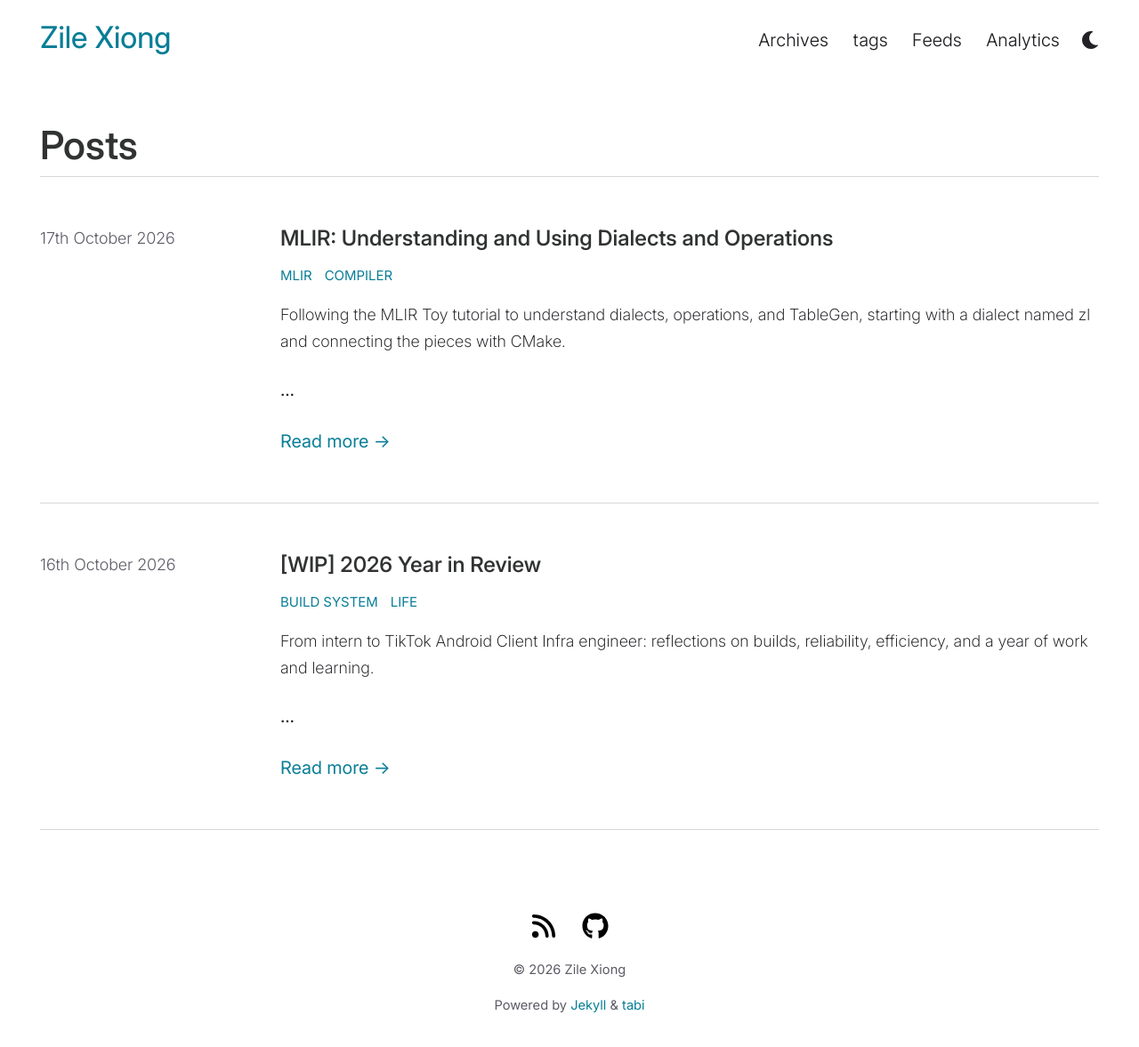
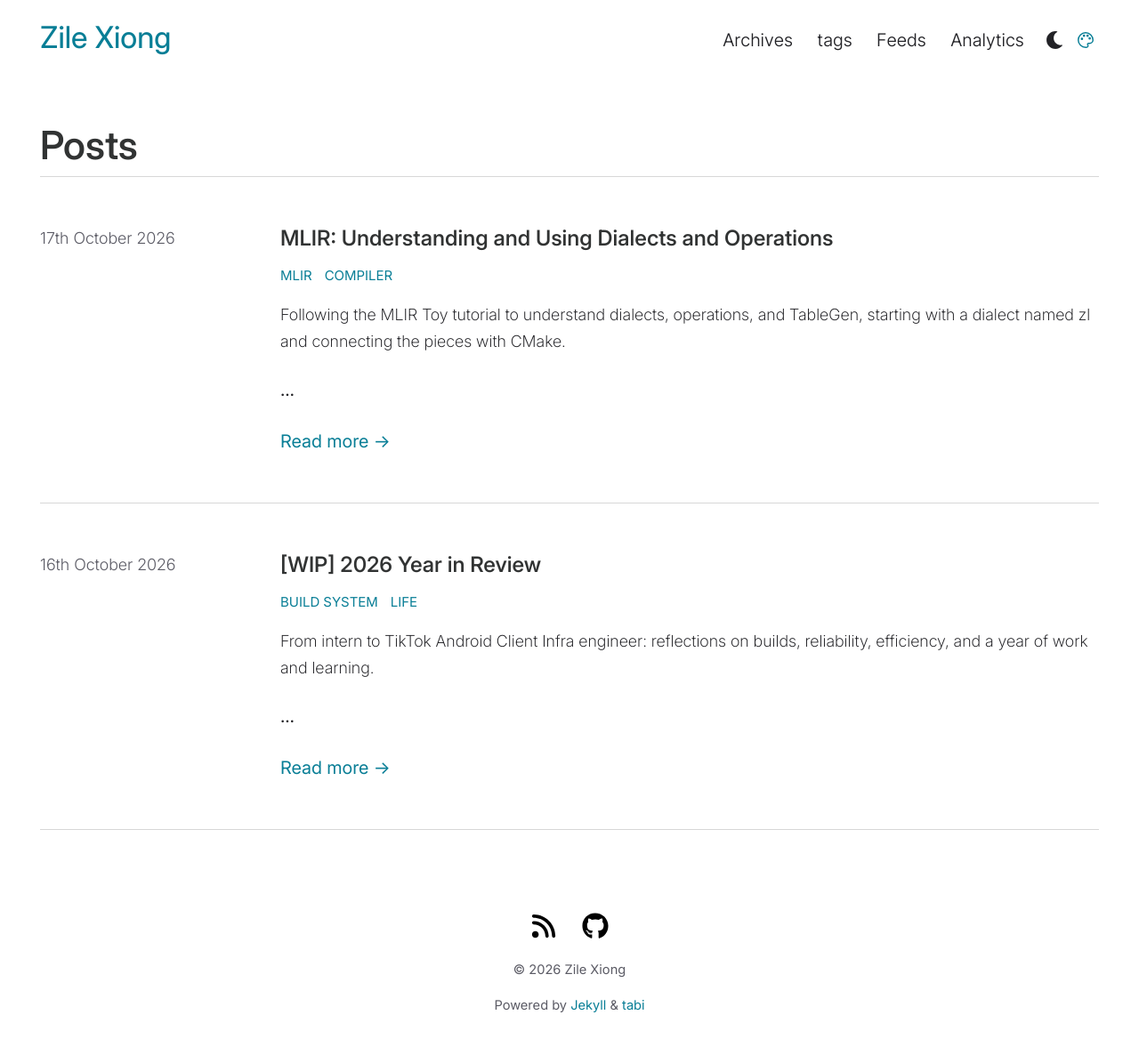
Before and after one commit to xiongzile/xiongzile.github.io, a Jekyll site: the page built from index.md, in a window 1280 px wide. Shown: the whole page at 89% size. Built offline with Jekyll 4.4.1, drawn with Linux system fonts in a browser that asks for light colours.

Commit message:
Add persistent accent color picker

```diff
--- /dev/null
+++ b/_includes/accent-picker.html
@@ -0,0 +1,18 @@
+<li class="accent-picker js">
+  <button class="accent-toggle" type="button" aria-label="Choose accent color" title="Choose accent color" aria-expanded="false" aria-controls="accent-options">
+    <svg viewBox="0 0 24 24" fill="none" stroke="currentColor" stroke-width="1.6" stroke-linecap="round" stroke-linejoin="round" aria-hidden="true">
+      <path d="M12 3a9 9 0 1 0 0 18h1a2 2 0 0 0 1.6-3.2c-.5-.7 0-1.8 1-1.8H17a4 4 0 0 0 4-4c0-5-4-9-9-9Z"/>
+      <circle cx="7.5" cy="10.5" r=".7"/>
+      <circle cx="10" cy="6.8" r=".7"/>
+      <circle cx="14.4" cy="6.8" r=".7"/>
+      <circle cx="17" cy="10" r=".7"/>
+    </svg>
+  </button>
+  <div class="accent-options" id="accent-options" role="group" aria-label="Accent color" hidden>
+    <button class="accent-choice" type="button" data-accent="teal" aria-label="Teal (original)" title="Teal (original)" aria-pressed="true"></button>
+    <button class="accent-choice" type="button" data-accent="blue" aria-label="Blue" title="Blue" aria-pressed="false"></button>
+    <button class="accent-choice" type="button" data-accent="purple" aria-label="Purple" title="Purple" aria-pressed="false"></button>
+    <button class="accent-choice" type="button" data-accent="rose" aria-label="Rose" title="Rose" aria-pressed="false"></button>
+    <button class="accent-choice" type="button" data-accent="orange" aria-label="Orange" title="Orange" aria-pressed="false"></button>
+  </div>
+</li>
--- a/_layouts/default.html
+++ b/_layouts/default.html
@@ -18,8 +18,10 @@
   <link rel="stylesheet" href="{{ '/assets/maskray/css/maskray.css' | relative_url }}">
   <link rel="stylesheet" href="{{ '/assets/rouge.css' | relative_url }}">
   <link rel="stylesheet" href="{{ '/assets/comments.css' | relative_url }}?v={{ site.time | date: '%s' }}">
+  <link rel="stylesheet" href="{{ '/assets/accent-theme.css' | relative_url }}">
   <noscript><link rel="stylesheet" href="{{ '/assets/maskray/no_js.css' | relative_url }}"></noscript>
   <script src="{{ '/assets/maskray/js/initializeTheme.min.js' | relative_url }}"></script>
+  <script src="{{ '/assets/accent-theme.js' | relative_url }}"></script>
   <script defer src="{{ '/assets/maskray/js/themeSwitcher.min.js' | relative_url }}"></script>
 </head>
 <body dir="ltr">
@@ -39,6 +41,7 @@
                 <div title="Toggle dark/light mode" class="theme-switcher" tabindex="0" role="button" aria-label="Toggle dark mode" aria-pressed="false"></div>
                 <div title="Reset mode to default" class="theme-resetter arrow" tabindex="0" role="button" aria-hidden="true" aria-label="Reset mode to default"></div>
               </li>
+              {% include accent-picker.html %}
             </ul>
           </li>
         </ul>
--- /dev/null
+++ b/assets/accent-theme.css
@@ -0,0 +1,75 @@
+[data-accent="teal"] { --accent-light: #087e96; --accent-dark: #91e0ee; }
+[data-accent="blue"] { --accent-light: #245cbb; --accent-dark: #9ec5ff; }
+[data-accent="purple"] { --accent-light: #7951ac; --accent-dark: #d1b2fa; }
+[data-accent="rose"] { --accent-light: #af426b; --accent-dark: #ffb2cf; }
+[data-accent="orange"] { --accent-light: #a35417; --accent-dark: #ffc38c; }
+
+:root[data-accent] { --primary-color: var(--accent-light); }
+:root[data-accent][data-theme="dark"] { --primary-color: var(--accent-dark); }
+
+.accent-picker {
+  position: relative;
+  display: flex;
+  align-items: center;
+  margin-inline-start: 0.45rem;
+}
+
+.accent-toggle {
+  display: flex;
+  align-items: center;
+  justify-content: center;
+  width: 1.5rem;
+  height: 1.5rem;
+  padding: 0.2rem;
+  border: 0;
+  border-radius: 0.2rem;
+  background: transparent;
+  color: var(--primary-color);
+  cursor: pointer;
+}
+
+.accent-toggle svg { width: 100%; height: 100%; }
+.accent-toggle:hover { background: var(--bg-1); }
+
+.accent-options {
+  position: absolute;
+  inset-block-start: calc(100% + 0.65rem);
+  inset-inline-end: 0;
+  z-index: 20;
+  display: flex;
+  gap: 0.55rem;
+  width: max-content;
+  padding: 0.7rem;
+  border: 1px solid var(--divider-color);
+  border-radius: 0.45rem;
+  background: var(--background-color);
+  box-shadow: 0 6px 20px rgb(0 0 0 / 12%);
+}
+
+.accent-options[hidden] { display: none; }
+
+.accent-choice {
+  display: grid;
+  place-items: center;
+  width: 1.6rem;
+  height: 1.6rem;
+  padding: 0;
+  border: 0;
+  border-radius: 50%;
+  background: var(--accent-light);
+  color: white;
+  font: 600 0.85rem/1 var(--sans-serif-font);
+  cursor: pointer;
+}
+
+[data-theme="dark"] .accent-choice {
+  background: var(--accent-dark);
+  color: #1f1f1f;
+}
+
+.accent-choice[aria-pressed="true"]::after { content: "✓"; }
+.accent-toggle:focus-visible,
+.accent-choice:focus-visible {
+  outline: 2px solid var(--text-color);
+  outline-offset: 3px;
+}
--- /dev/null
+++ b/assets/accent-theme.js
@@ -0,0 +1,61 @@
+(() => {
+  const root = document.documentElement;
+  const colors = ['teal', 'blue', 'purple', 'rose', 'orange'];
+  const storageKey = 'accent-color';
+  let selected = 'teal';
+
+  // Apply the saved color before the page is painted, alongside the light/dark theme.
+  try {
+    const saved = localStorage.getItem(storageKey);
+    if (colors.includes(saved)) selected = saved;
+  } catch (_) {
+    // Color switching still works when browser storage is unavailable.
+  }
+  root.dataset.accent = selected;
+
+  document.addEventListener('DOMContentLoaded', () => {
+    const picker = document.querySelector('.accent-picker');
+    const toggle = picker.querySelector('.accent-toggle');
+    const options = picker.querySelector('.accent-options');
+    const choices = picker.querySelectorAll('.accent-choice');
+
+    const showOptions = (open) => {
+      toggle.setAttribute('aria-expanded', String(open));
+      options.hidden = !open;
+    };
+    const updateChoices = () => {
+      choices.forEach((choice) => {
+        choice.setAttribute('aria-pressed', String(choice.dataset.accent === selected));
+      });
+    };
+    updateChoices();
+
+    toggle.addEventListener('click', () => showOptions(options.hidden));
+    choices.forEach((choice) => {
+      choice.addEventListener('click', () => {
+        selected = choice.dataset.accent;
+        root.dataset.accent = selected;
+        try {
+          localStorage.setItem(storageKey, selected);
+        } catch (_) {
+          // Keep the selection for this page when persistence is blocked.
+        }
+        updateChoices();
+        showOptions(false);
+        toggle.focus();
+      });
+    });
+    document.addEventListener('click', (event) => {
+      if (!picker.contains(event.target)) showOptions(false);
+    });
+    picker.addEventListener('keydown', (event) => {
+      if (event.key === 'Escape' && !options.hidden) {
+        showOptions(false);
+        toggle.focus();
+      }
+    });
+    picker.addEventListener('focusout', (event) => {
+      if (!picker.contains(event.relatedTarget)) showOptions(false);
+    });
+  });
+})();
```
